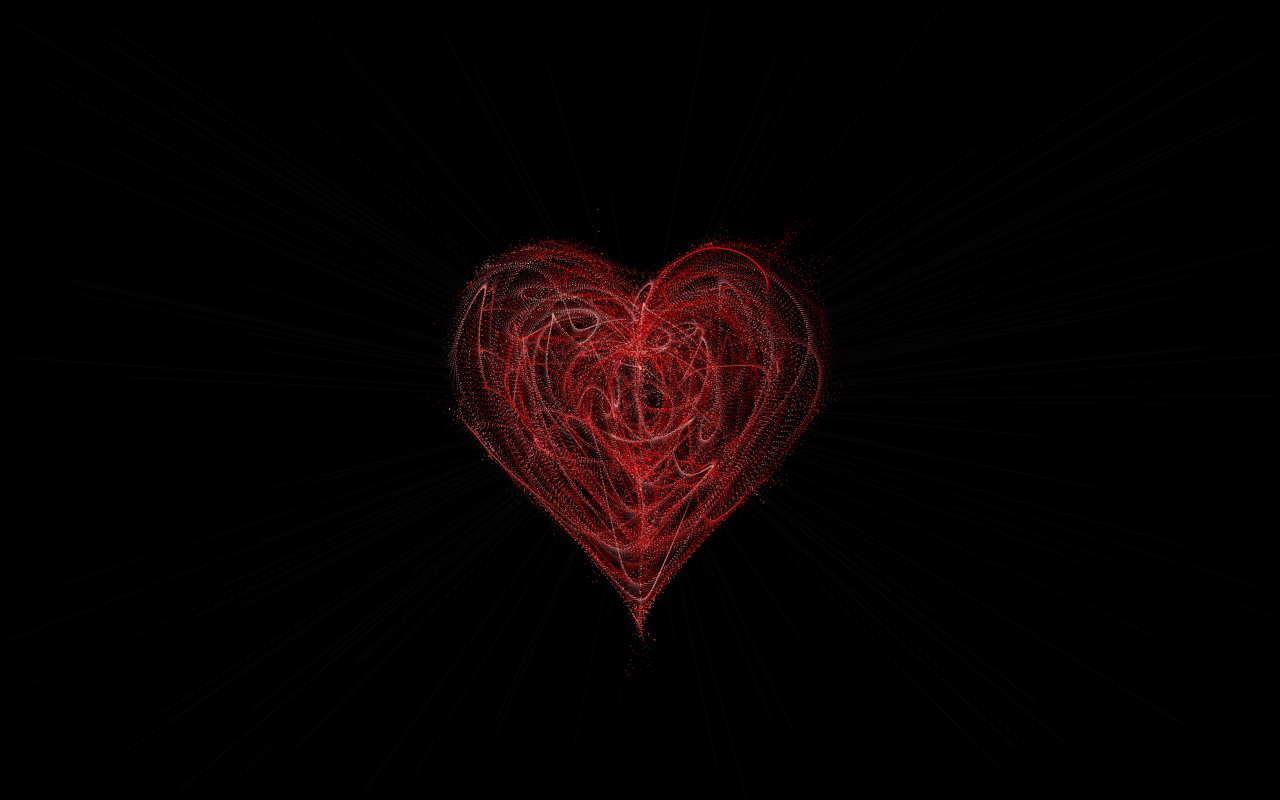
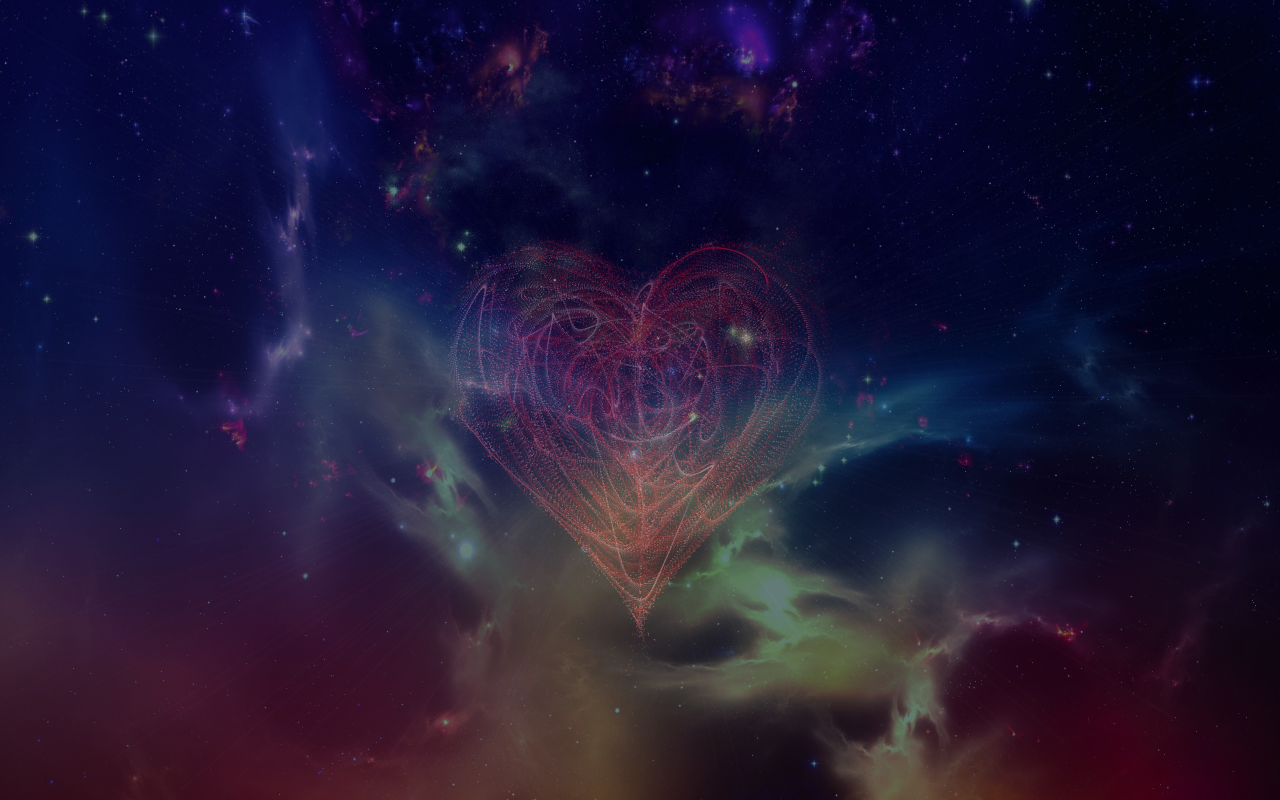
Before and after one commit to zwm791308155/Heart, a plain HTML site: page index.html in a window 1280 px wide. Drawn offline with Linux system fonts and the light colour scheme; a web font is replaced by a local one.

Commit message:
Add files via upload

```diff
--- a/index.html
+++ b/index.html
@@ -10,6 +10,7 @@
 <body>
 <audio autoplay="autoplay" loop="loop" preload="auto" src="1.mp3"></audio>
 <canvas id="heart"></canvas>
+ <img src="t.jpg" width="165" height="60" />
   <!--<div class="loader font1">
   <span style="left: 30%;">M</span>
   <span class="span2" style="left: 33%;">e</span>
--- a/style.css
+++ b/style.css
@@ -4,6 +4,15 @@ canvas{
   top: 0;
   width: 100%;
   height: 100%;
+  background-color: rgba(100,30,00,.2);
+}
+img{
+  position: absolute;
+  left:0;
+  top: 0;
+  width: 100%;
+  height: 100%;
+  opacity:0.5;
   background-color: rgba(100,30,00,.2);
 }
 span
```
Also changed, not shown: t.jpg (added).
